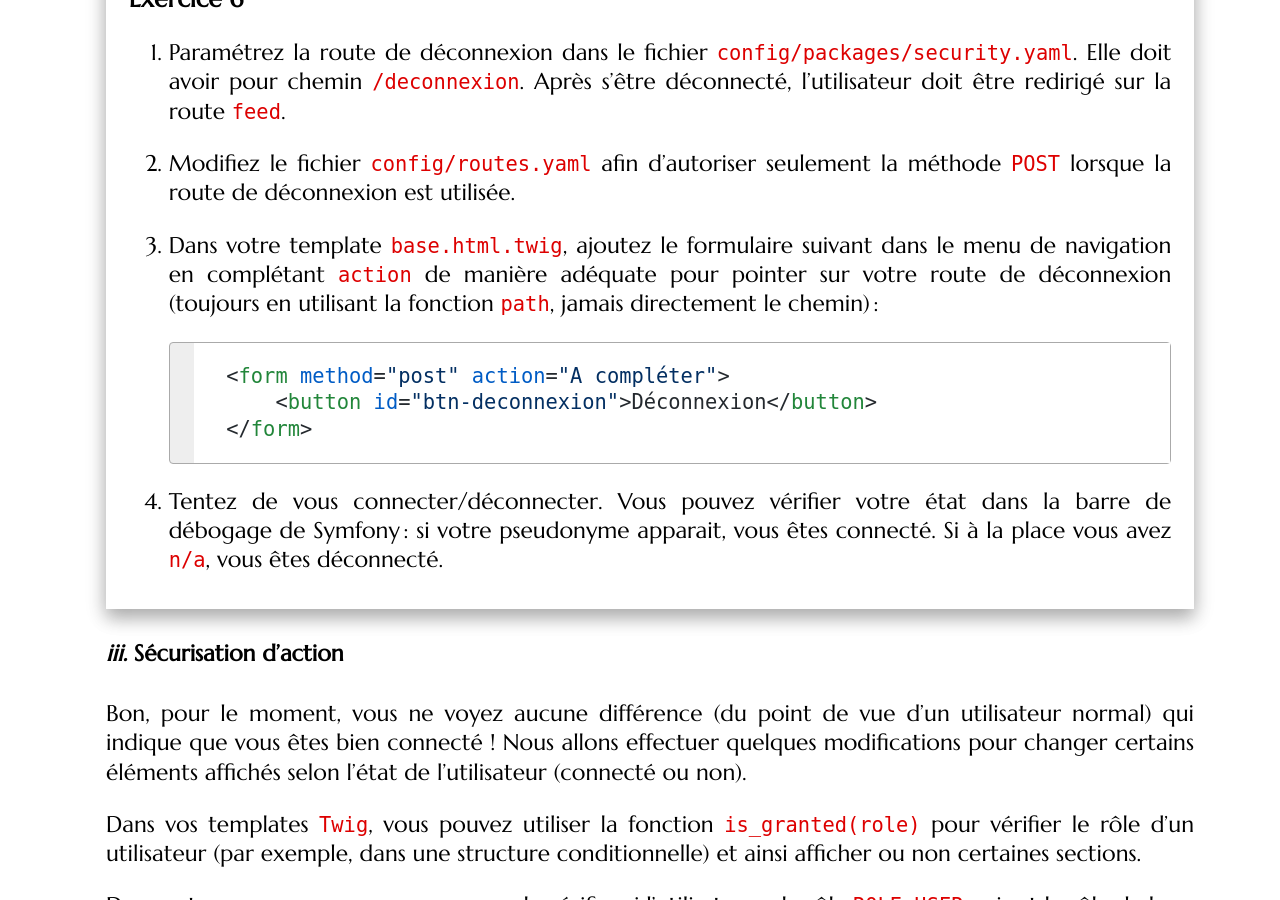
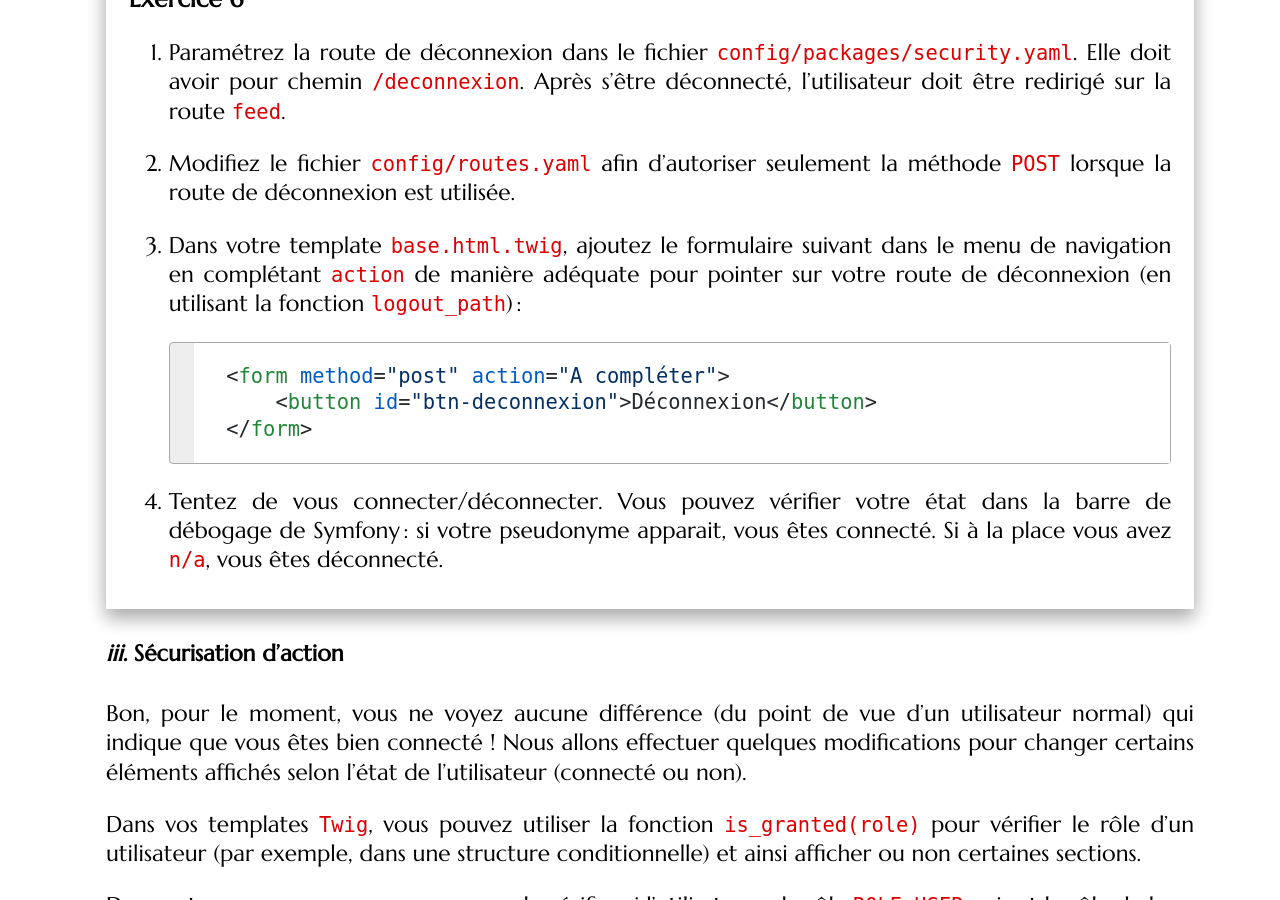
Before and after one commit to mgasquet/R5.A.05-ProgrammationAvancee-Web, a Jekyll site: the page built from tutorials/tutorial2.md, in a window 1280 px wide and 900 px high, scrolled down 26624 px. Built offline with Jekyll 4.4.1, drawn with Linux system fonts in a browser that asks for light colours; some web fonts are replaced.

Commit message:
Correction path -> logout_path TD2

````diff
--- a/tutorials/tutorial2.md
+++ b/tutorials/tutorial2.md
@@ -728,7 +728,7 @@ Nous n'avons pas beaucoup évoqué la notion de `firewall` jusqu'ici. Un `firewa
 
 2. Modifiez le fichier `config/routes.yaml` afin d'autoriser seulement la méthode `POST` lorsque la route de déconnexion est utilisée.
 
-3. Dans votre template `base.html.twig`, ajoutez le formulaire suivant dans le menu de navigation en complétant `action` de manière adéquate pour pointer sur votre route de déconnexion (toujours en utilisant la fonction `path`, jamais directement le chemin) :
+3. Dans votre template `base.html.twig`, ajoutez le formulaire suivant dans le menu de navigation en complétant `action` de manière adéquate pour pointer sur votre route de déconnexion (en utilisant la fonction `logout_path`) :
 
     ```html
     <form method="post" action="A compléter">
````
